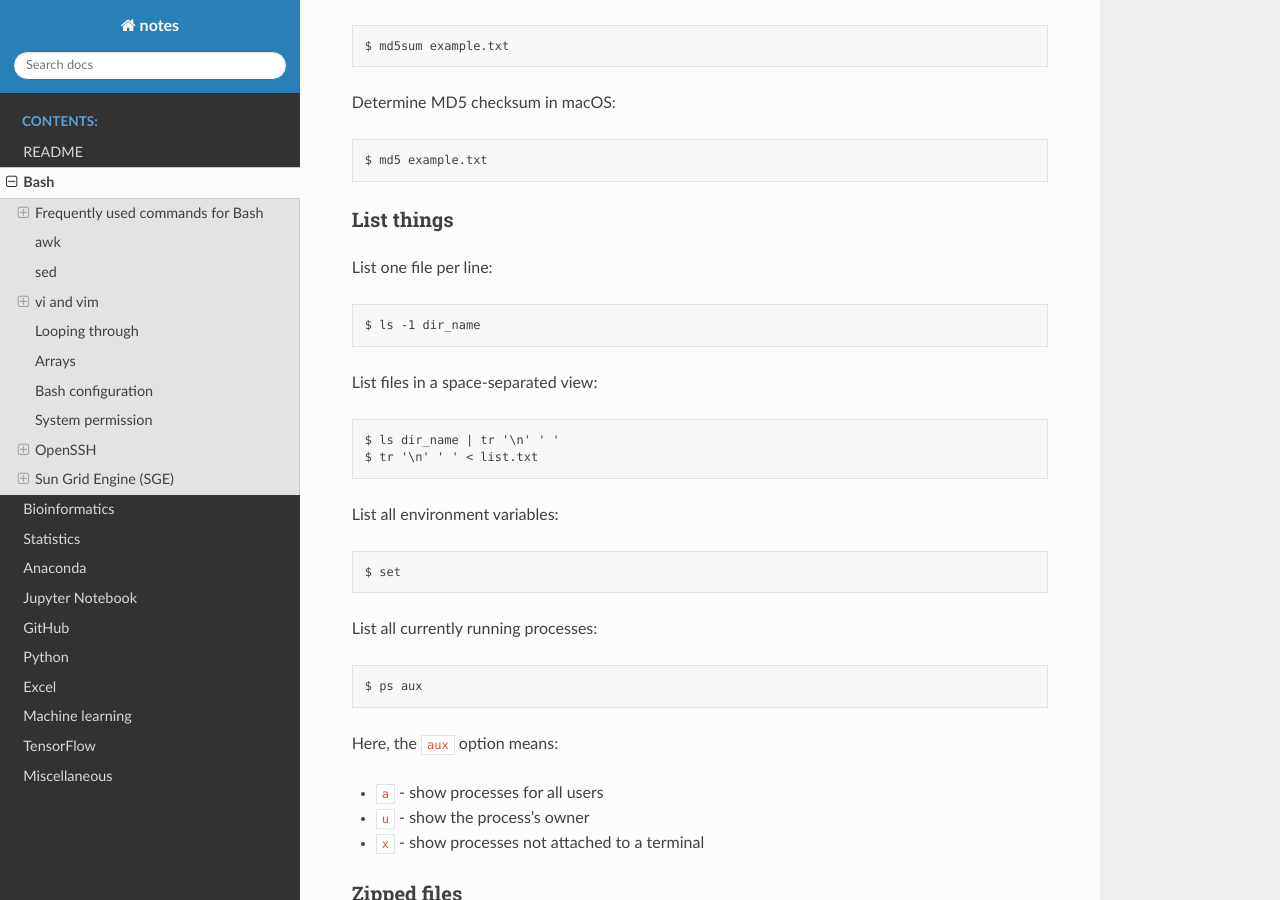
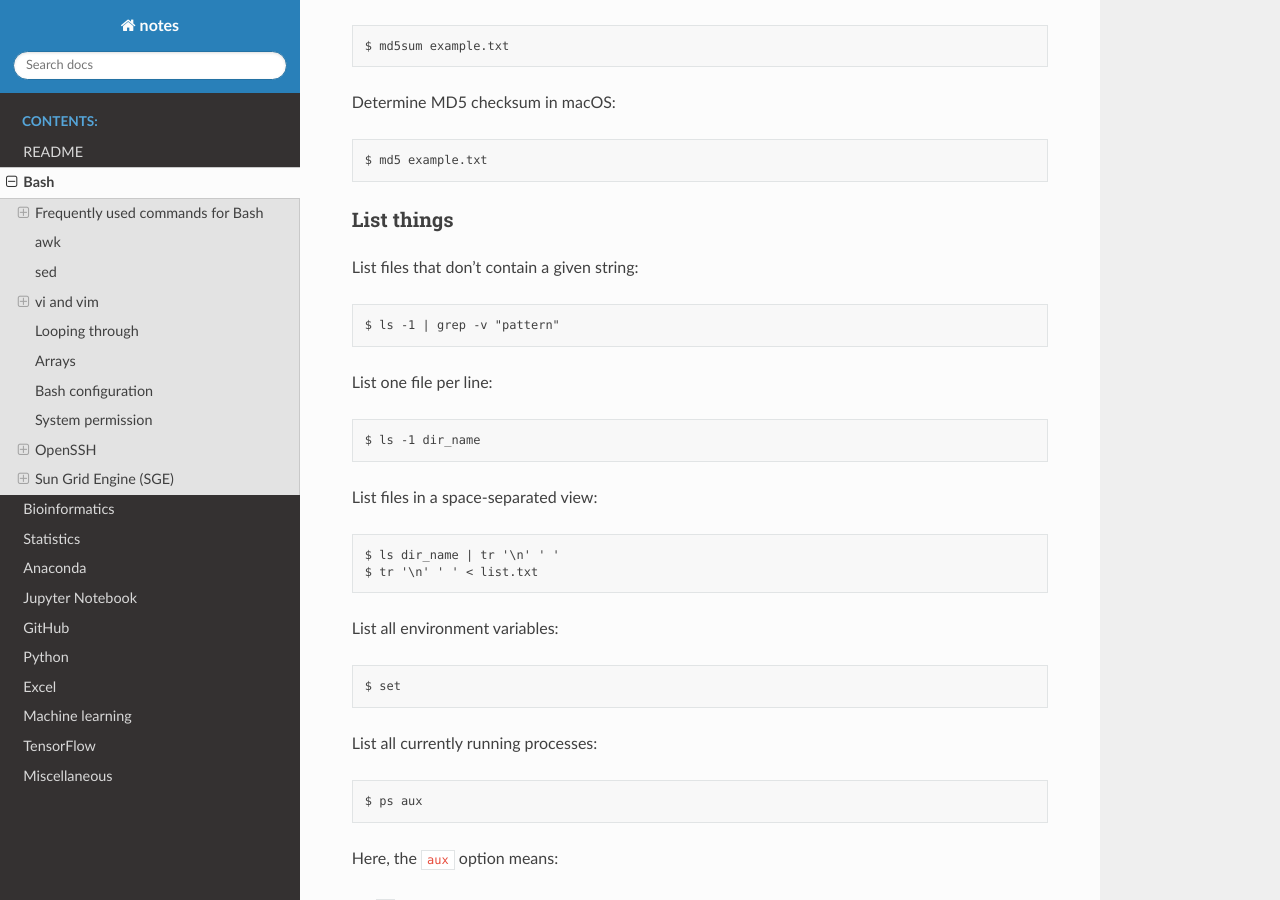
Before and after one commit to sbslee/notes, a Sphinx documentation site: the page built from docs/bash.rst, in a window 1280 px wide and 900 px high, scrolled down 404 px. Built offline with Sphinx 7.4.7 and the Read the Docs theme 2.0.0, drawn with Linux system fonts in a browser that asks for light colours.

Commit message:
Update bash.rst

```diff
--- a/docs/bash.rst
+++ b/docs/bash.rst
@@ -27,6 +27,12 @@ Determine MD5 checksum in macOS:
 
 List things
 -----------
+
+List files that don't contain a given string:
+
+.. code-block:: text
+
+    $ ls -1 | grep -v "pattern"
 
 List one file per line:
 
```
